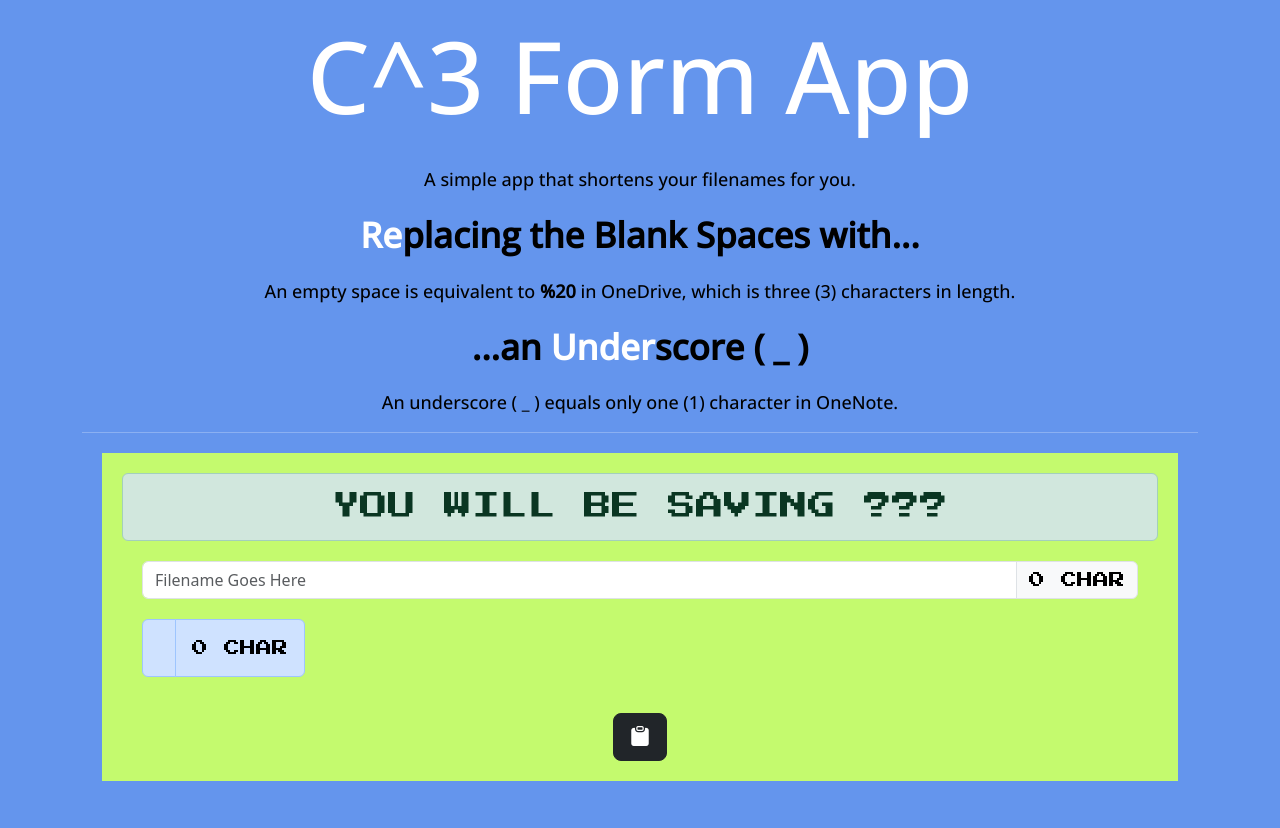
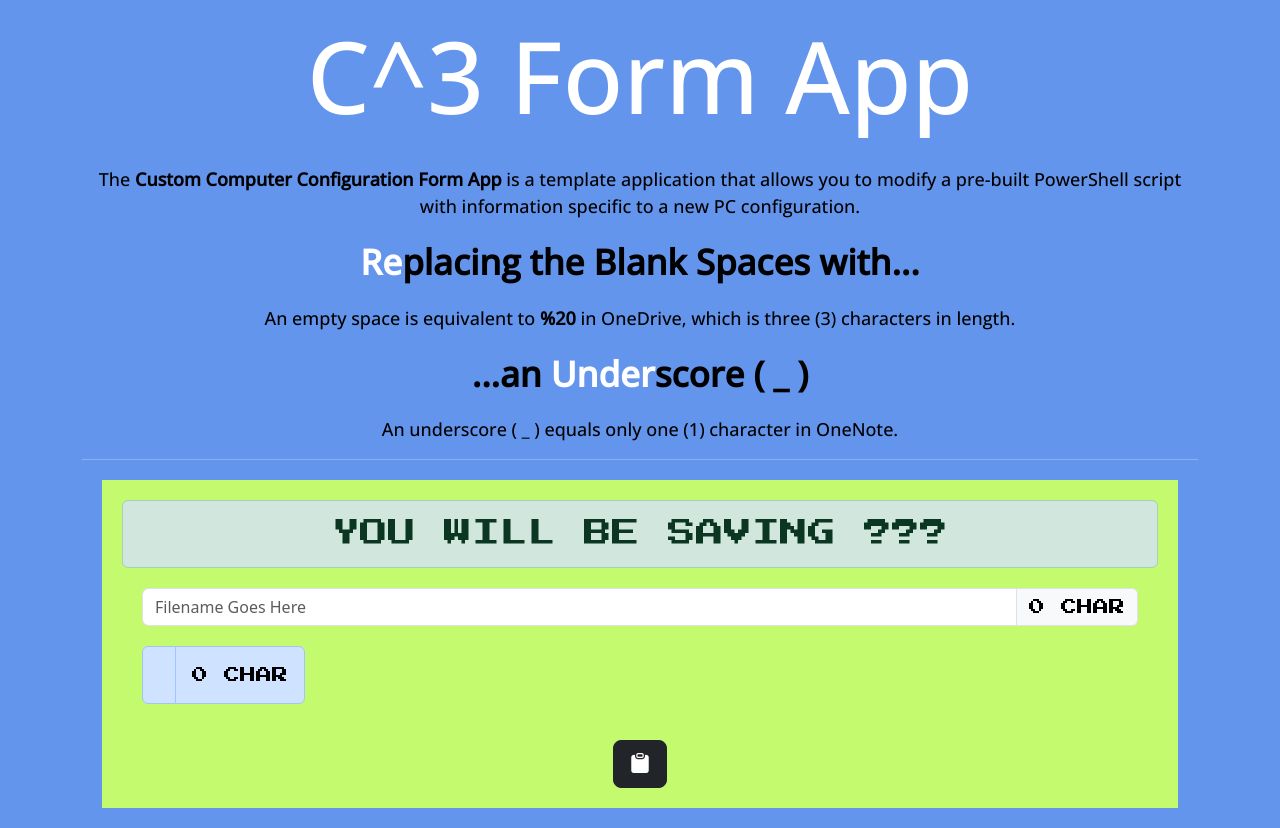
Before and after one commit to ak89mkii/c3-form-app, a website: page index.html in a window 1280 px wide. Before the commit the page ends 801 px from the top, so only its background shows below. Drawn offline with nearby package versions, Linux system fonts and the light colour scheme.

Commit message:
Changed title.

```diff
--- a/index.html
+++ b/index.html
@@ -19,7 +19,7 @@
         <div>
             <p class="mainTitle">C^3 Form App</p>
             <p class="mainTitleSubText">
-                A simple app that shortens your filenames for you.
+                The <b>Custom Computer Configuration Form App</b> is a template application that allows you to modify a pre-built PowerShell script with information specific to a new PC configuration.
             </p>
             <p class="mainTitleSub">
                 <b><span class="letterChange">Re</span>placing the Blank Spaces with...</b>
```
